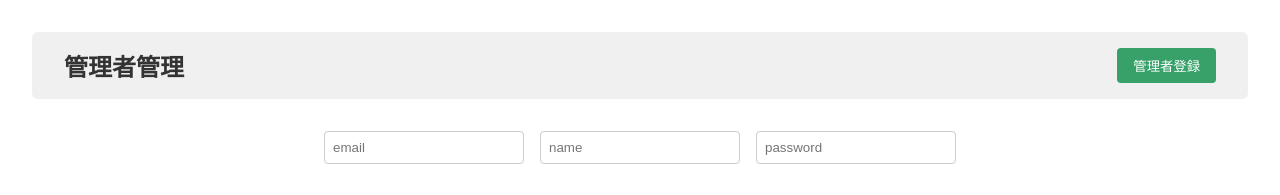
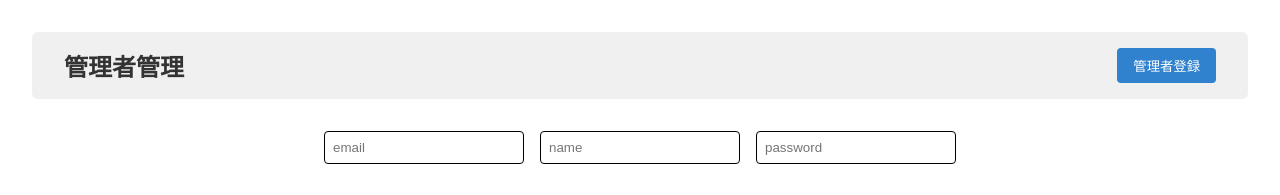
Before and after one commit to inunu1/next-rate, a Next.js app in the folder next-rate/: page /admin in a window 1280 px wide. Shown: the top 195 px of the page. Built offline with nearby package versions, Linux system fonts and the light colour scheme; no server answers; the database is empty.

Commit message:
デザイン変更

```diff
--- a/next-rate/src/app/admin/Admin.module.css
+++ b/next-rate/src/app/admin/Admin.module.css
@@ -22,7 +22,7 @@
 
 .registerButton {
   padding: 0.5rem 1rem;
-  background-color: #38a169;
+  background-color: #3182ce;
   color: white;
   border: none;
   border-radius: 4px;
@@ -30,7 +30,7 @@
 }
 
 .registerButton:hover {
-  background-color: #2f855a;
+  background-color: #2b6cb0;
 }
 
 .formBar {
@@ -42,7 +42,7 @@
 
 .input {
   padding: 0.5rem;
-  border: 1px solid #ccc;
+  border: 1px solid black;
   border-radius: 4px;
   width: 200px;
 }
```
